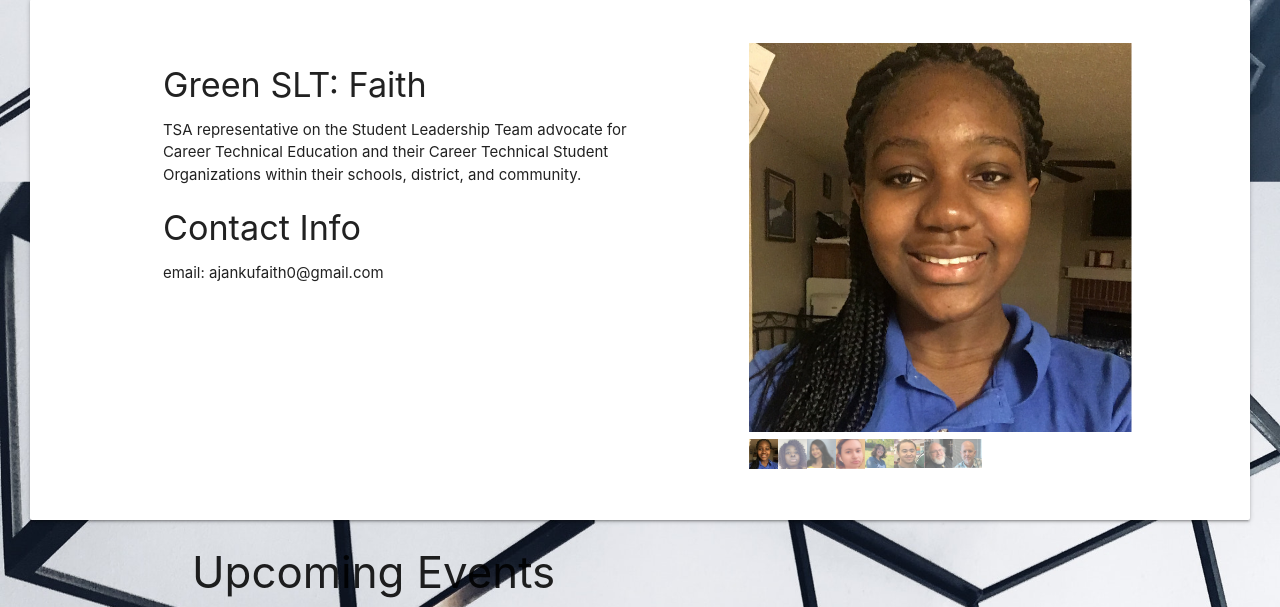
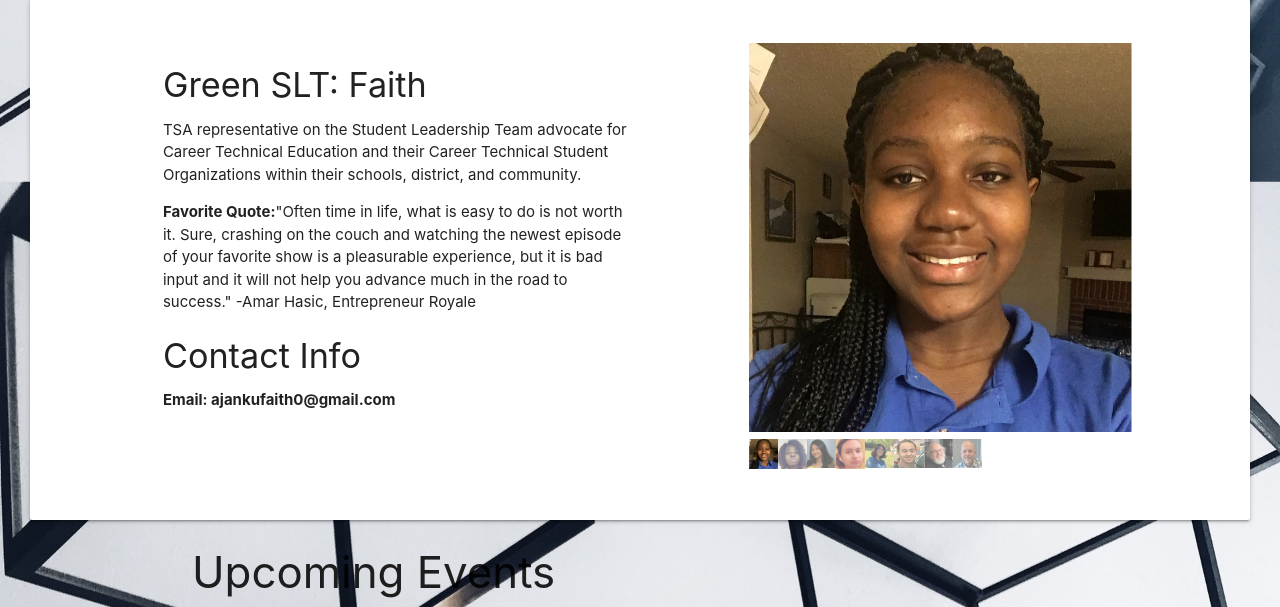
Before and after one commit to fastfists/TSAZone, a Flask app: page / in a window 1280 px wide. Shown: the part 1525-2132 px from the top of the page. Run offline with Flask 2, Linux system fonts and the light colour scheme.

Commit message:
last min edit(I forgot what)

```diff
--- a/templates/home.html
+++ b/templates/home.html
@@ -183,10 +183,15 @@
                         <p>TSA representative on the Student Leadership Team advocate for Career Technical Education and their
                             Career Technical Student Organizations within their schools, district, and community.
                         </p>
+                        <p><b>Favorite Quote:</b>"Often time in life, what is easy to do is not worth it. Sure, crashing
+                            on the couch and watching the newest episode of your favorite show is a pleasurable experience,
+                            but it is bad input and it will not help you advance much in the road to success."
+                            -Amar Hasic,
+                            Entrepreneur Royale</p>
                     </div>
                     <div class="contactArea">
                         <h4>Contact Info</h4>
-                        <p>email: ajankufaith0@gmail.com</p>
+                        <b><p>Email: ajankufaith0@gmail.com</p></b>
                     </div>
                 </div>
 
@@ -201,10 +206,13 @@
                                 responsibility of the president as occasion may demand; to serve as chairperson of the TSA Council of State
                                 Presidents; and to be available, as necessary, in promoting the general welfare of TSA.
                         </p>
+                        <p><b>Favorite Quote:</b>"You - yourself, not someone else - need to determine where you want to go and what you want
+                            to do in your life. And once you make that decision, you can begin mapping a plan to get there and focusing on that
+                            objective every single day." -Squire Rushnell, When God Winks on New Beginnings</p>
                     </div>
                     <div class="contactArea">
                         <h4>Contact Info</h4>
-                        <p>email: edithoyu@gmail.com</p>
+                        <b><p>Email: edithoyu@gmail.com</p></b>
                     </div>
                 </div>
 
@@ -216,10 +224,14 @@
                         <p>TSA representative on the Student Leadership Team advocate for Career Technical Education and their Career Technical
                             Student Organizations within their schools, district, and community.
                         </p>
+                        <p><b>Favorite Quote:</b>Although it's true you have little control over most of what happens in the world, you have
+                            tremendous influence over your experience of the events and circumstances of your life.
+                            -Mali Apple,
+                            The Soulmate Experience</p>
                     </div>
                     <div class="contactArea">
                         <h4>Contact Info</h4>
-                        <p>email: cherldemello5@gmail.com</p>
+                        <b><p>Email: cherldemello5@gmail.com</p></b>
                     </div>
                 </div>
 
@@ -234,10 +246,13 @@
                                 responsibility of the president as occasion may demand; to serve as chairperson of the TSA Council of State
                                 Presidents; and to be available, as necessary, in promoting the general welfare of TSA.
                         </p>
+                        <p><b>Favorite Quote:</b>One of the most important secrets of life that will be more contented is the act of gratitude and
+                            being grateful for the things you have in your life. It is so natural to get caught on the continually needing more prepare,
+                            that we don't stop to welcome the things that we have now. -Adam Green, Greatest Life Lessons</p>
                     </div>
                     <div class="contactArea">
                         <h4>Contact Info</h4>
-                        <p>email: sonya.reeb1617@gmail.com</p>
+                        <b><p>Email: sonya.reeb1617@gmail.com</p></b>
                     </div>
                 </div>
 
@@ -253,10 +268,13 @@
                                 including the designation of a committee chairperson; to develop with the Executive Committee a program of work
                                 for the term of office; and to be available, as necessary, in promoting the general welfare of TSA.
                         </p>
+                        <p><b>Favorite Quote:</b>"To get where we want to go in life, we have to keep at it. We have to create a vision,
+                            make choices based on what moves us most swiftly toward our goals, and go after them with determination and
+                            single-mindedness." - Stedman Graham</p>
                     </div>
                     <div class="contactArea">
                         <h4>Contact Info</h4>
-                        <p>email: ximenacanalesgonzalez@gmail.com</p>
+                        <b><p>Email: ximenacanalesgonzalez@gmail.com</p></b>
                     </div>
                 </div>
 
@@ -269,10 +287,15 @@
                                 association.
                                 It shall be the duty of the secretary to serve in any capacity as directed by the president; to record proceedings of all
                                 meetings; and to be available, as necessary, in promoting the general welfare of TSA</p>
+
+                        <p><b>Favorite Quote:</b>Our brains have the ability and capacity to continue learning for the majority
+                            of our lives. If we can just keep pushing forward, the answers to life will present themselves.
+                            -Phillip Crone
+                        </p>
                     </div>
                     <div class="contactArea">
                         <h4>Contact Info</h4>
-                        <p>email: rodriguezzackery8@gmail.com</p>
+                        <b><p>Email: rodriguezzackery8@gmail.com</p></b>
                     </div>
                 </div>
 
@@ -281,12 +304,19 @@
                     <img src="/static/images/officers/lonergan.png">
                     <div class="officerName">
                         <h4>Advisor: Mr.Lonergan</h4>
-                        <p>The adviser serves as a model for students. By providing leadership, the adviser is an educator, helping students to learn by doing. The adviser provides a sense of direction for the student organization and promotes student and faculty/staff interaction in, and out of, the classroom. An adviser also provides the support necessary for the student leader to build, and maintain, a successful organization.
+                        <p>The adviser serves as a model for students. By providing leadership, the adviser is an educator,
+                            helping students to learn by doing. The adviser provides a sense of direction for the student organization
+                            and promotes student and faculty/staff interaction in, and out of, the classroom. An adviser also provides the
+                            support necessary for the student leader to build, and maintain, a successful organization.
+                        </p>
+                        <p><b>Favorite Quote:</b>The first step to make a change in your life, to get what you want from life, to make your
+                             life better is to first specifically decide what it is you want. Unless you know what you want you will never arrive
+                             because you have no final destination. -Catherine Pulsifer, Personal Development Goals
                         </p>
                     </div>
                     <div class="contactArea">
                         <h4>Contact Info</h4>
-                        <p>email: robert.lonergan@gmail.com</p>
+                        <b><p>Email: robert.lonergan@gmail.com</p></b>
                     </div>
                 </div>
 
@@ -295,12 +325,20 @@
                     <img src="/static/images/officers/blosser.png">
                     <div class="officerName">
                         <h4>Advisor: Mr.Blosser</h4>
-                        <p>The adviser serves as a model for students. By providing leadership, the adviser is an educator, helping students to learn by doing. The adviser provides a sense of direction for the student organization and promotes student and faculty/staff interaction in, and out of, the classroom. An adviser also provides the support necessary for the student leader to build, and maintain, a successful organization.
+                        <p>The adviser serves as a model for students. By providing leadership, the adviser is an educator,
+                             helping students to learn by doing. The adviser provides a sense of direction for the student organization
+                             and promotes student and faculty/staff interaction in, and out of, the classroom. An adviser also provides the
+                             support necessary for the student leader to build, and maintain, a successful organization.
                         </p>
+                        <p><b>Favorite Quote:</b>Passion drives us everyday , understand your passion, and understand what is that you want in
+                            your life because the moment you start doing what you love the most, you’ll start celebrating the process.
+                            -Razzab Shaikh, Right Steps For Success
+
+                       </p>
                     </div>
                     <div class="contactArea">
                         <h4>Contact Info</h4>
-                        <p>email: brian.blosser@gpisd.org</p>
+                        <b><p>Email: brian.blosser@gpisd.org</p></b>
                     </div>
                 </div>
 
```
